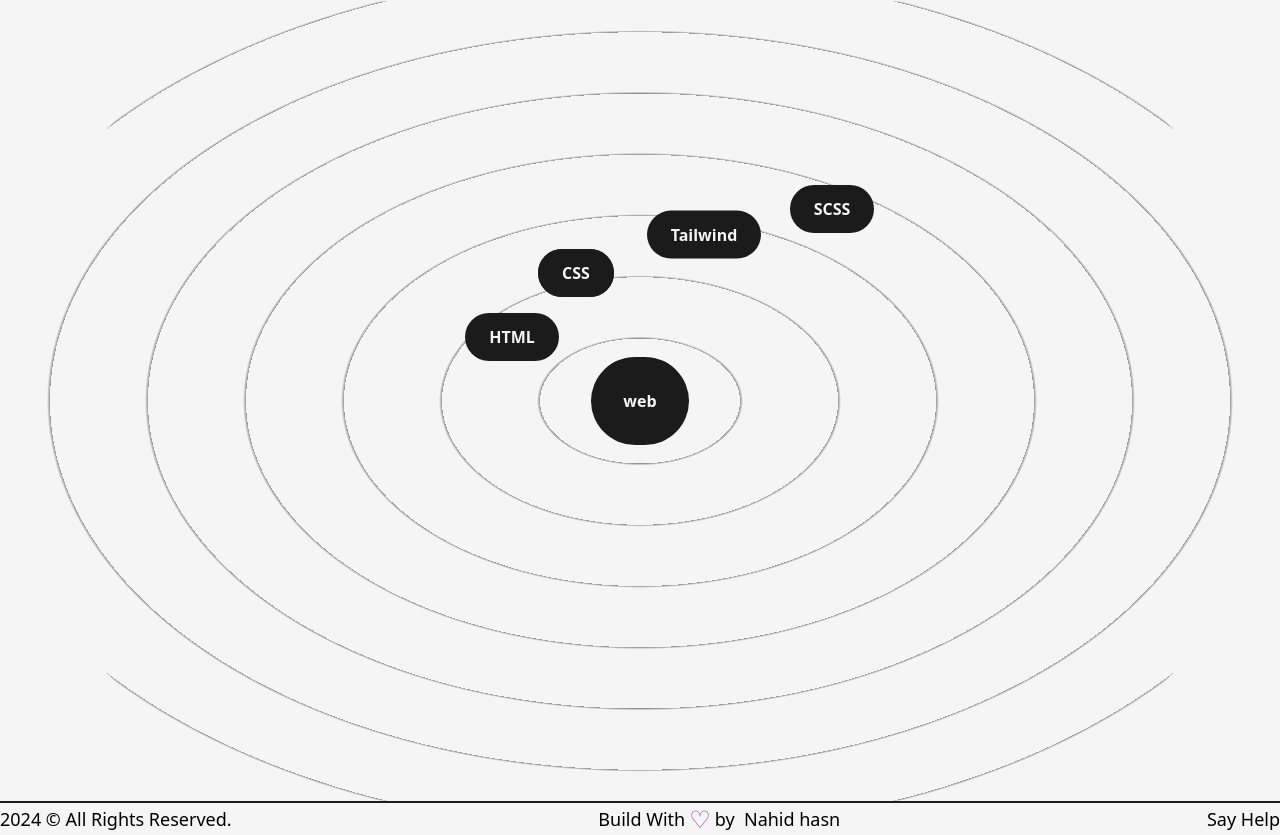
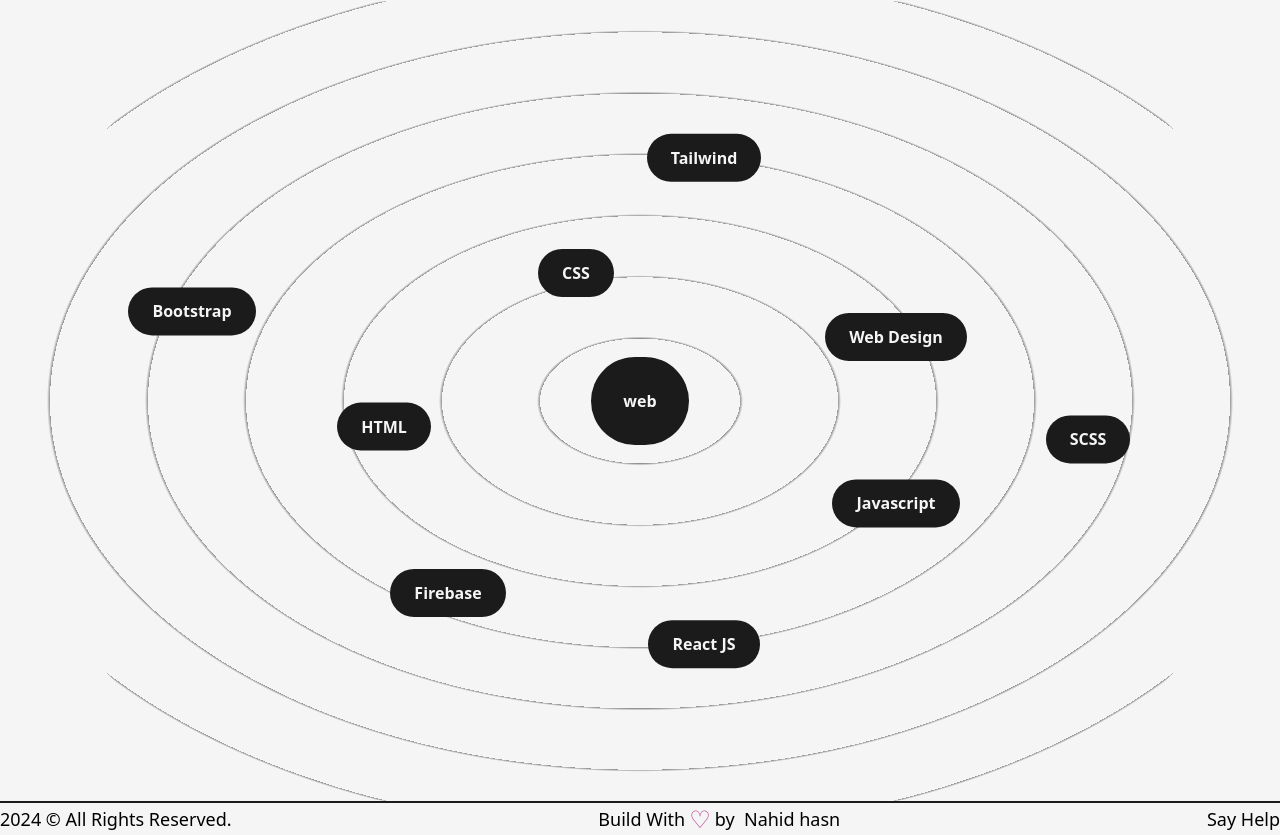
Before and after one commit to nahidulhasan4/My-Profolio, a Next.js app: page /about in a window 1280 px wide. Shown: the part 913-1748 px from the top of the page. Built offline with nearby package versions, Linux system fonts and the light colour scheme.

Commit message:
here completed the skill section

```diff
--- a/src/component/Skills.js
+++ b/src/component/Skills.js
@@ -9,6 +9,7 @@
       whileHover={{scale:1.05}}
       initial={{x:0, y:0}}
       animate={{x:x, y:y}}
+      transition={ {duration: 1.8}}
       >
         {name}
 
@@ -36,10 +37,16 @@
 
       </motion.div>
       <Skill name="CSS" x="-5vw" y="-10vw" />
-      <Skill name="HTML" x="-10vw" y="-5vw" />
-      <Skill name="CSS" x="-5vw" y="-10vw" />
-      <Skill name="SCSS" x="15vw" y="-15vw" />
-      <Skill name="Tailwind" x="5vw" y="-13vw" />
+      <Skill name="HTML" x="-20vw" y="2vw" />
+      <Skill name="Bootstrap" x="-35vw" y="-7vw" />
+      <Skill name="Firebase" x="-15vw" y="15vw" />
+      <Skill name="Javascript" x="20vw" y="8vw" />
+      <Skill name="React JS" x="5vw" y="19vw" />
+      <Skill name="SCSS" x="35vw" y="3vw" />
+      <Skill name="Web Design" x="20vw" y="-5vw" />
+      <Skill name="Tailwind" x="5vw" y="-19vw" />
+
+
     </div>
     </>
   )
```
